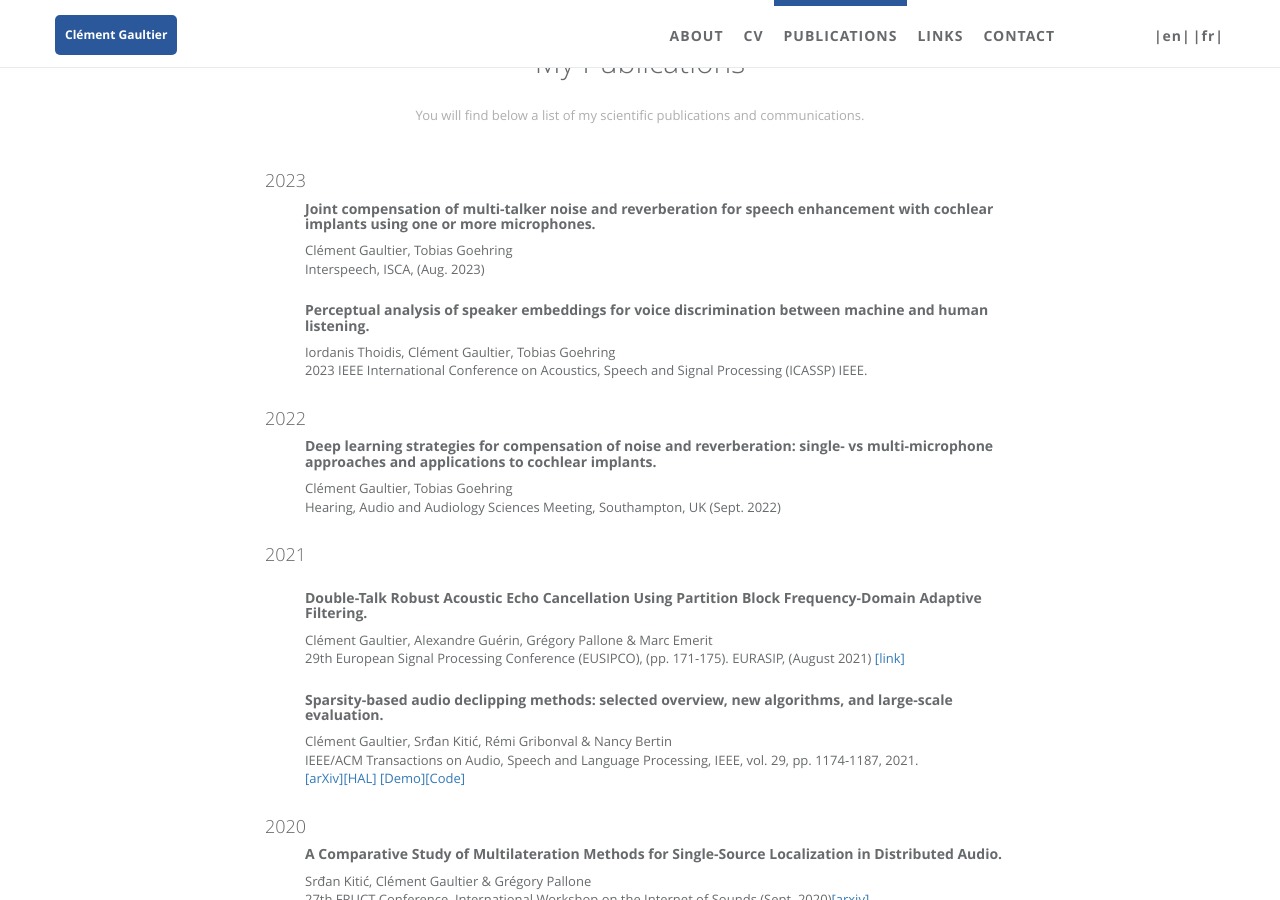
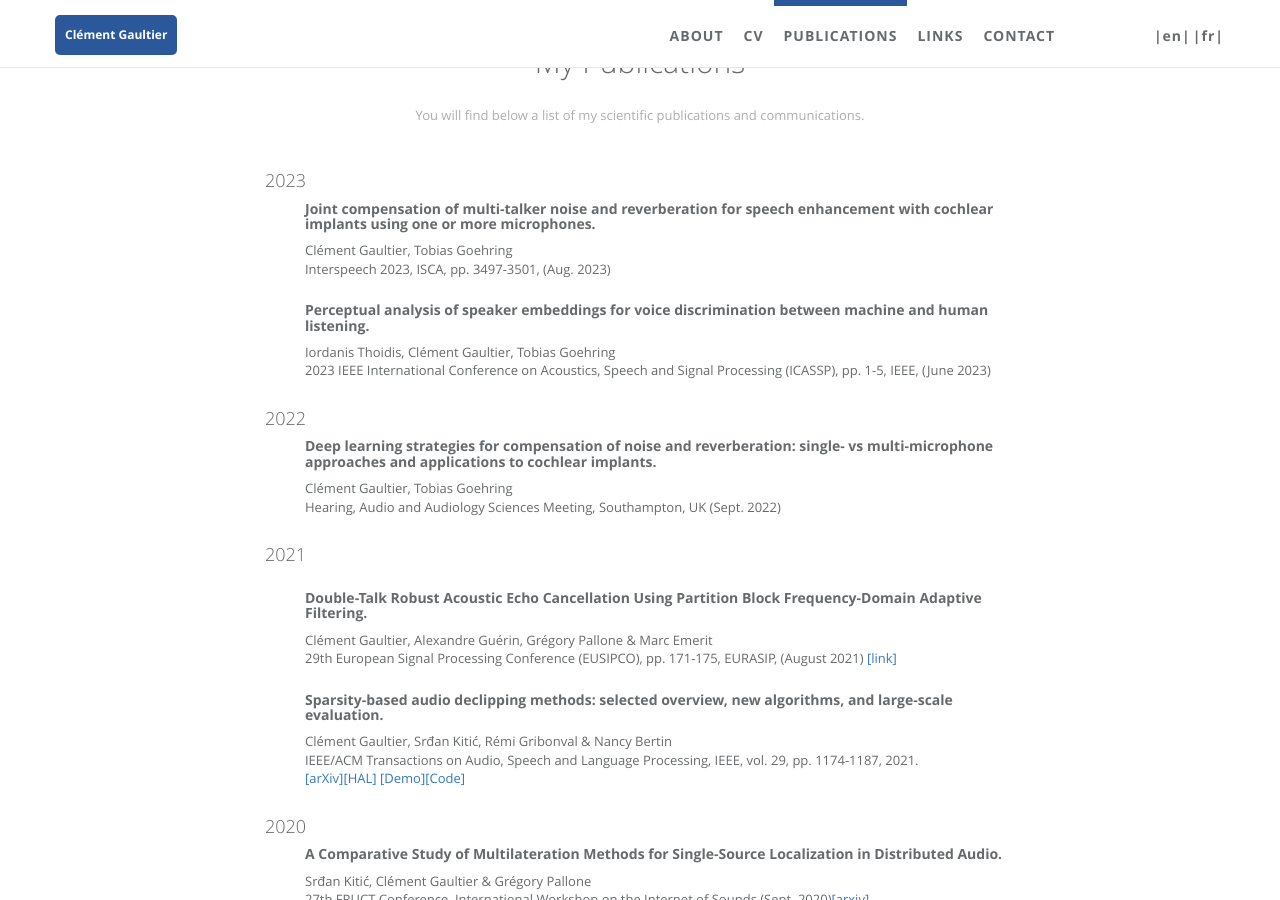
Before and after one commit to cgaultier/persoWeb, a Jekyll site: the page built from index.html, in a window 1280 px wide and 900 px high, scrolled down 3168 px. Built offline with Jekyll 4.4.1, drawn with Linux system fonts in a browser that asks for light colours; comment, search, counter and statistics services are not loaded.

Commit message:
Pages publi  + badge for kg?

```diff
--- a/_includes/sections/publis.html
+++ b/_includes/sections/publis.html
@@ -21,14 +21,14 @@
       <h4><strong>Joint compensation of multi-talker noise and reverberation for speech enhancement with cochlear implants
           using one or more microphones.</strong></h4>
       Clément Gaultier, Tobias Goehring <br />
-      Interspeech, ISCA, (Aug. 2023) <br /><br />
+      Interspeech 2023, ISCA, pp. 3497-3501, (Aug. 2023) <br /><br />
       </li>
 
       <li class="entry wow zoomIn">
         <h4><strong>Perceptual analysis of speaker embeddings for voice discrimination between machine and human
             listening.</strong></h4>
       Iordanis Thoidis, Clément Gaultier, Tobias Goehring <br />
-      2023 IEEE International Conference on Acoustics, Speech and Signal Processing (ICASSP) IEEE.<br /><br />
+      2023 IEEE International Conference on Acoustics, Speech and Signal Processing (ICASSP), pp. 1-5, IEEE, (June 2023)<br /><br />
       </li>
 
       </ul>
@@ -50,7 +50,7 @@
         <li class="entry wow zoomIn">
           <h4><strong><br />Double-Talk Robust Acoustic Echo Cancellation Using Partition Block Frequency-Domain Adaptive Filtering.</strong></h4>
           Clément Gaultier, Alexandre Guérin, Grégory Pallone & Marc Emerit<br />
-          29th European Signal Processing Conference (EUSIPCO),  (pp. 171-175). EURASIP, (August 2021)
+          29th European Signal Processing Conference (EUSIPCO),  pp. 171-175, EURASIP, (August 2021)
           <a href="https://ieeexplore.ieee.org/document/9616039" target="_blank">[link]</a>
           <br /><br />
         </li>
```
Also changed, not shown: static/assets/img/badge_C_Gaultier.png (added).
